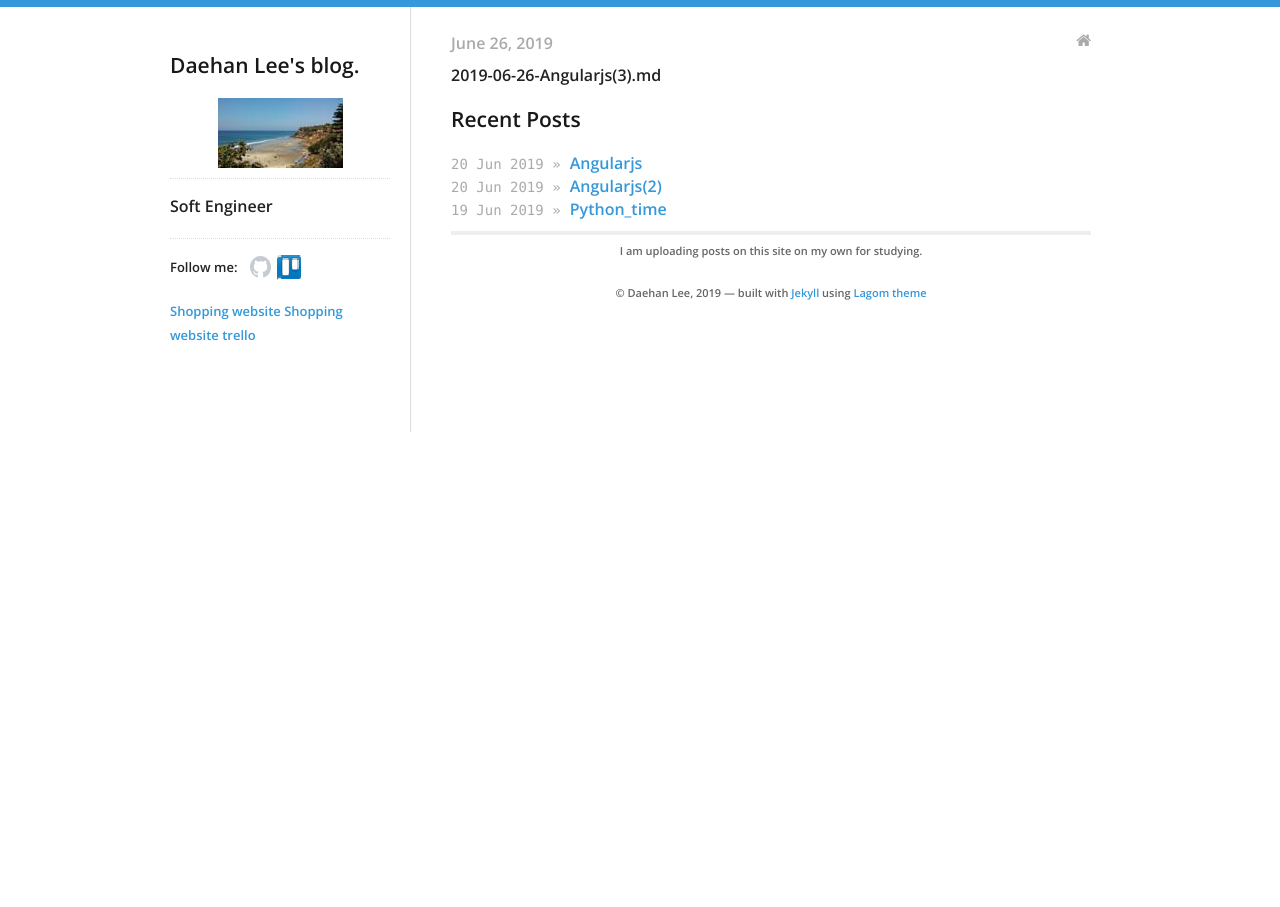
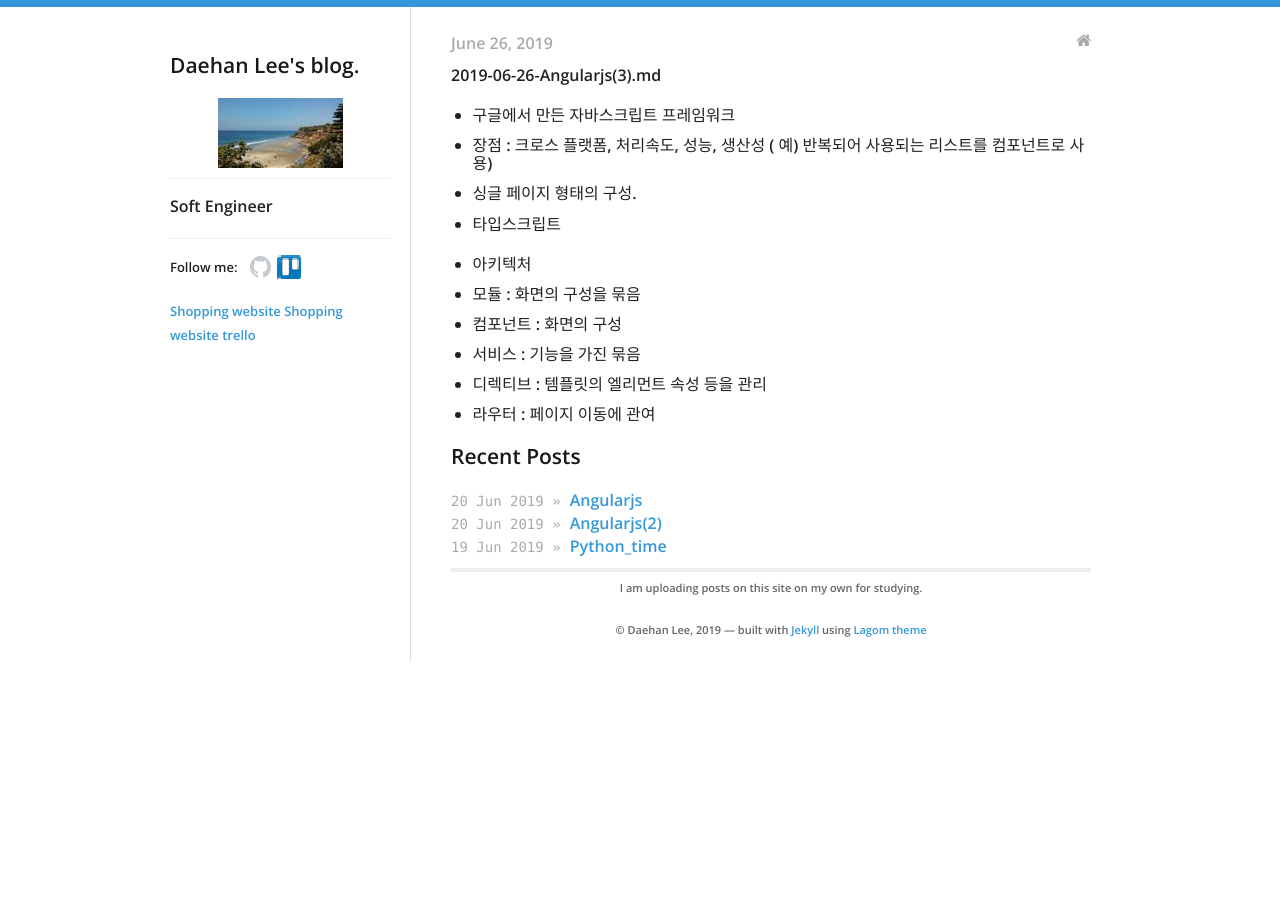
Before and after one commit to daehan0226/Study, a Jekyll site: the page built from _posts/2019-06-26-Angularjs(3).md, in a window 1280 px wide. Built offline with Jekyll 4.4.1, drawn with Linux system fonts in a browser that asks for light colours.

Commit message:
Update 2019-06-26-Angularjs(3).md

```diff
--- a/_posts/2019-06-26-Angularjs(3).md
+++ b/_posts/2019-06-26-Angularjs(3).md
@@ -5,3 +5,17 @@ categories:
 - blog
 ---
 2019-06-26-Angularjs(3).md
+
+
+* 구글에서 만든 자바스크립트 프레임워크
+* 장점 : 크로스 플랫폼, 처리속도, 성능, 생산성 ( 예) 반복되어 사용되는 리스트를 컴포넌트로 사용)
+* 싱글 페이지 형태의 구성.
+* 타입스크립트
+
+
+* 아키텍처
+- 모듈 : 화면의 구성을 묶음
+- 컴포넌트 : 화면의 구성
+- 서비스 : 기능을 가진 묶음
+- 디렉티브 : 템플릿의 엘리먼트 속성 등을 관리
+- 라우터 : 페이지 이동에 관여
```
